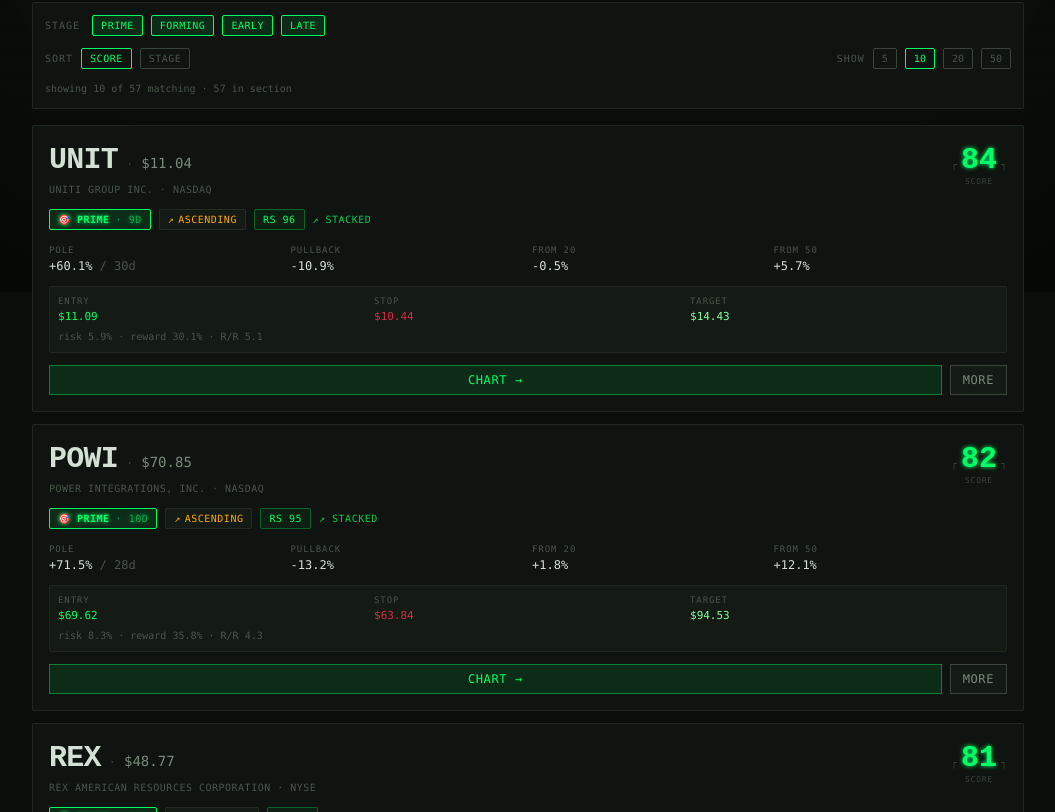
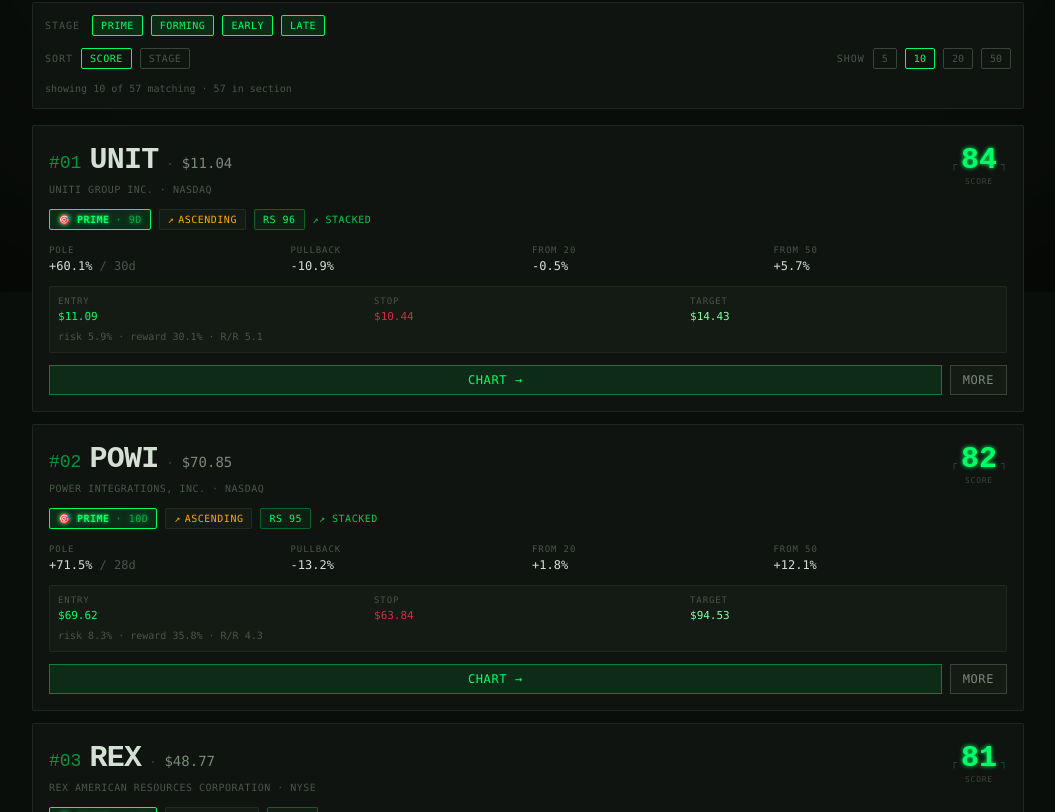
Before and after one commit to duuuval/Bull_Flag_Finder, a Next.js app: page / in a window 1280 px wide. Shown: the part 508-1320 px from the top of the page, without its empty margins (112-1167 px from the left). Built offline with nearby package versions, Linux system fonts and the light colour scheme.

Commit message:
Update CandidateCard.tsx

```diff
--- a/components/CandidateCard.tsx
+++ b/components/CandidateCard.tsx
@@ -61,7 +61,7 @@
 
 const EXTENDED_THRESHOLD = 0.15;
 
-export default function CandidateCard({ candidate }: { candidate: Candidate }) {
+export default function CandidateCard({ candidate, rank }: { candidate: Candidate; rank?: number }) {
   const [expanded, setExpanded] = useState(false);
   const [chartOpen, setChartOpen] = useState(false);
   const c = candidate;
@@ -77,11 +77,18 @@
   const dist50Pct = dist50 !== null ? (dist50 * 100).toFixed(1) : null;
   const isExtended = dist50 !== null && dist50 >= EXTENDED_THRESHOLD;
 
+  const rankStr = rank !== undefined ? `#${String(rank).padStart(2, '0')}` : null;
+
   return (
     <div className="card-interactive bg-bg-card border border-terminal-gray-dim/40 rounded-sm p-4 overflow-hidden">
       <div className="flex items-start justify-between gap-3 mb-3">
         <div className="min-w-0 flex-1">
-          <div className="flex items-baseline gap-2 mb-1">
+          <div className="flex items-baseline gap-2 mb-1 flex-wrap">
+            {rankStr && (
+              <span className="font-display text-terminal-green-dim/70 text-base sm:text-lg tabular-nums shrink-0 select-none">
+                {rankStr}
+              </span>
+            )}
             <span className="font-display text-3xl font-bold text-text tracking-tight">{c.ticker}</span>
             <span className="text-terminal-gray-dim text-xs">·</span>
             <span className="font-mono text-text-dim text-sm tabular-nums">${c.price.toFixed(2)}</span>
```
